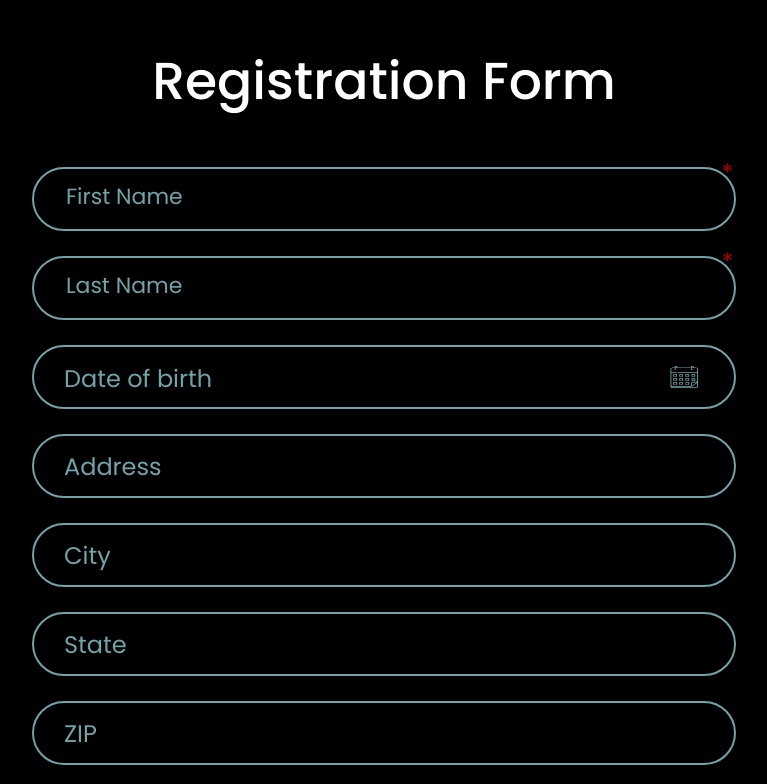
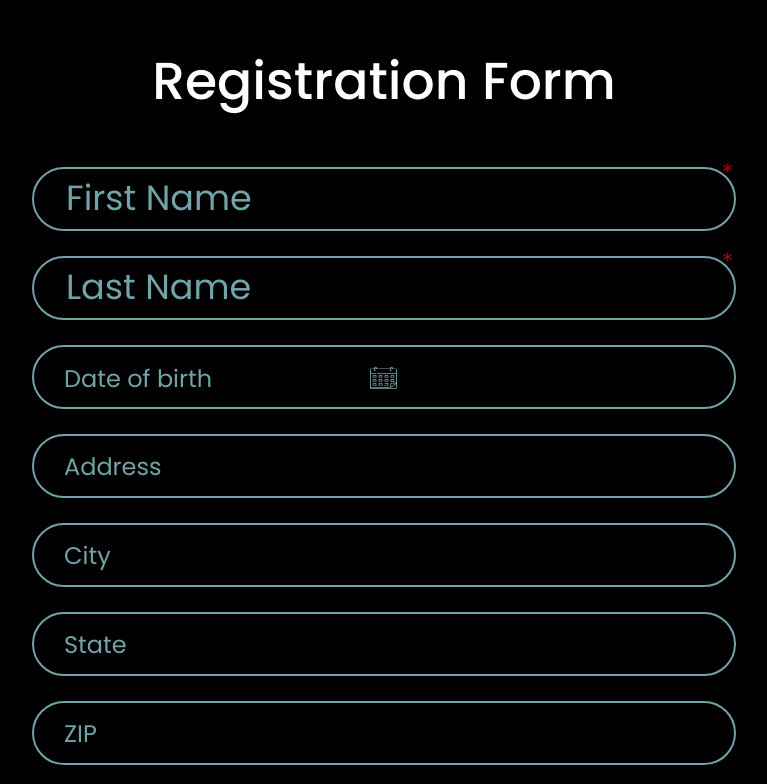
Before and after one commit to Simple2B/cortex-frontend, a React (Create React App) app: page /patient-registration in a window 1280 px wide. Shown: the top 784 px of the page, without its empty margins (256-1023 px from the left). Built offline with nearby package versions, Linux system fonts and the light colour scheme; sample sign-in values are in the browser's storage.

Commit message:
style kiosk and registartion form

```diff
--- a/src/components/Kiosk/kiosk.css
+++ b/src/components/Kiosk/kiosk.css
@@ -55,7 +55,7 @@
 }
 
 .kiosk_input {
-  width: 448px;
+  width: 720px;
   height: 84px;
   border-radius: 42px;
   background: transparent;
--- a/src/components/PatientRegistration/patientRegistration.css
+++ b/src/components/PatientRegistration/patientRegistration.css
@@ -19,6 +19,7 @@
 
 .registration_input {
   /* width: 879px; */
+  position: relative;
   width: 43.3%;
   height: 84px;
   border-radius: 42px;
@@ -285,16 +286,19 @@
 
 .registration_input_data {
   width: 93%;
-  height: 50px;
-  margin: 2.5px auto;
-  font-size: 22px;
+  height: 93%;
+  /* margin: 2.5px auto; */
+  font-size: 35px;
+  background-color: transparent;
   /* background-color: black; */
+  display: flex;
   opacity: 1;
   border: none;
   color: #AEF7FF;
   background-color: black;
   outline: none;
   justify-content: left;
+  align-items: center;
 }
 
 .registration_input_birth {
@@ -302,7 +306,7 @@
 }
 
 .registration_input_birth .input_birth {
-  width: 95%;
+  width: 93%;
   color: transparent;
 }
 
```
